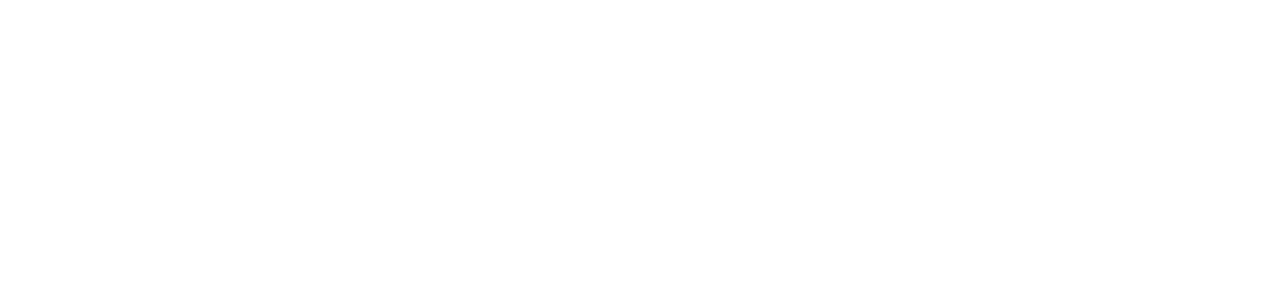
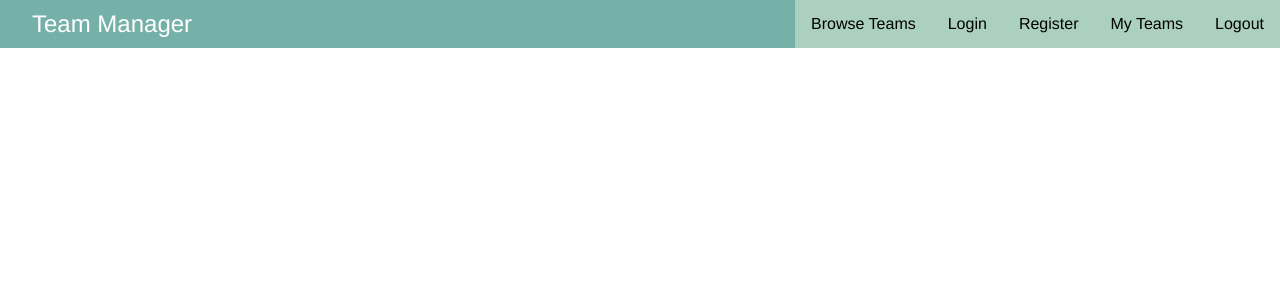
Before and after one commit to todormladenov/Team-Manager, a React (Vite) app in the folder client/: page / in a window 1280 px wide. Shown: the top 300 px of the page. Built offline with nearby package versions, Linux system fonts and the light colour scheme; the HTML template or start-up script is replaced by a standard one.

Commit message:
Add Header component

```diff
--- a/client/src/App.tsx
+++ b/client/src/App.tsx
@@ -1,8 +1,14 @@
 import './App.css'
+import Header from './components/header/Header'
 
 function App() {
   return (
     <>
+      <Header />
+
+      <div id="content">
+
+      </div>
     </>
   )
 }
--- /dev/null
+++ b/client/src/components/header/Header.tsx
@@ -0,0 +1,16 @@
+import { Link } from "react-router-dom";
+
+export default function Header() {
+    return (
+        <header className="layout">
+            <Link to="/" className="site-logo">Team Manager</Link>
+            <nav>
+                <Link to="/teams" className="action">Browse Teams</Link>
+                <Link to="/auth/login" className="action">Login</Link>
+                <Link to="/auth/register" className="action">Register</Link>
+                <Link to="/teams/my-teams" className="action">My Teams</Link>
+                <Link to="" className="action">Logout</Link>
+            </nav>
+        </header>
+    );
+}
```
